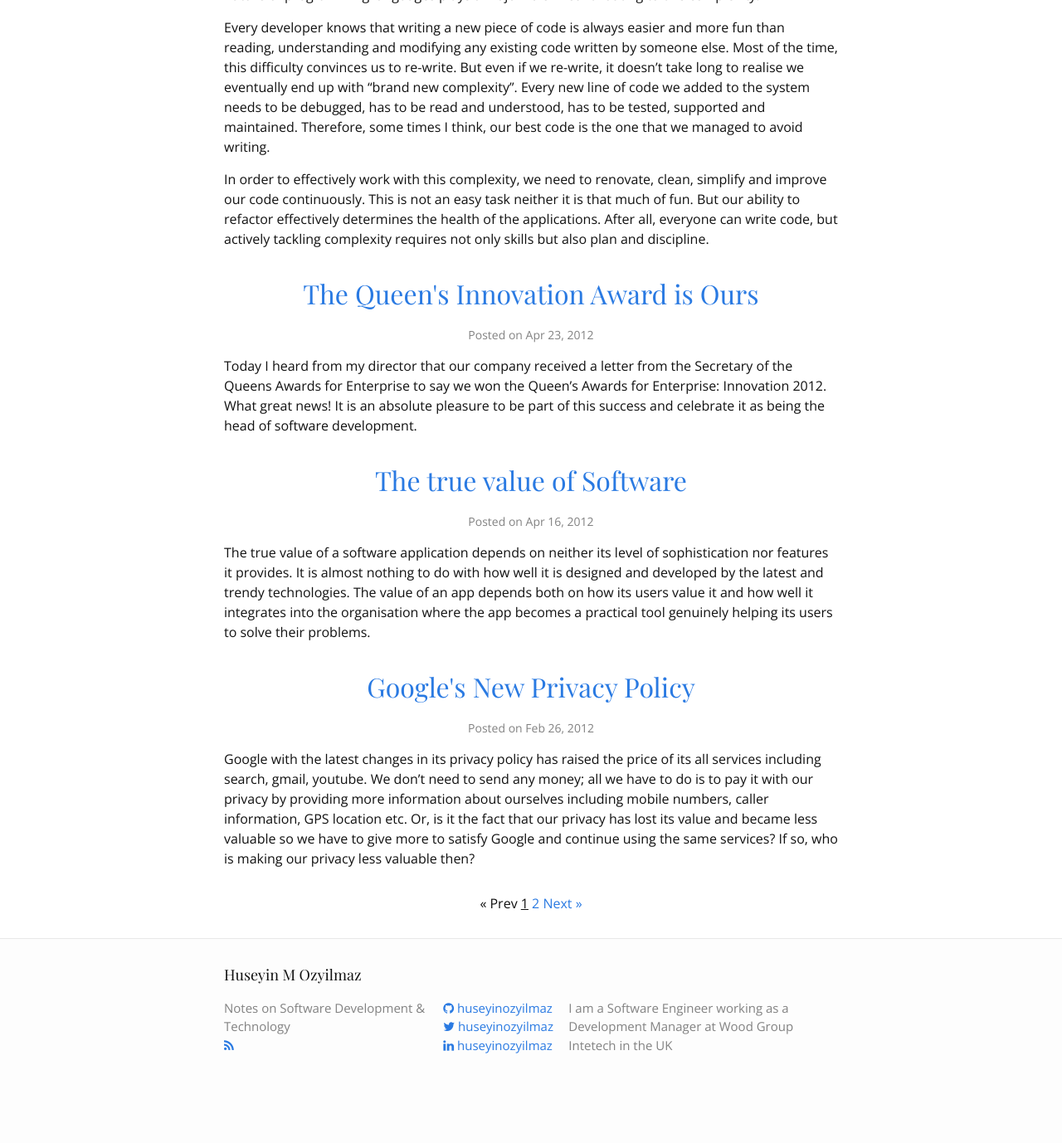
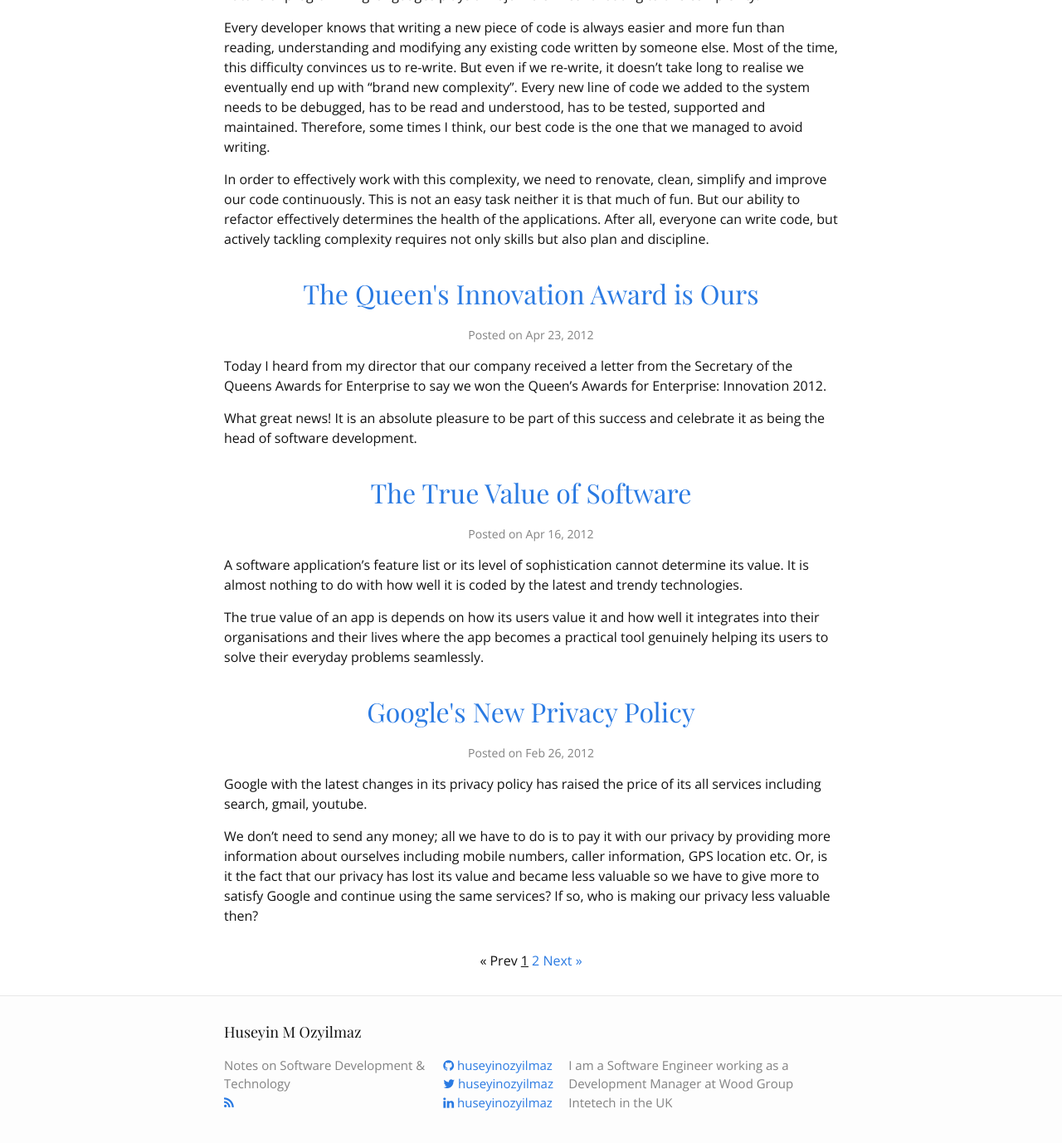
Before and after one commit to huseyinozyilmaz/huseyinozyilmaz.github.io, a Jekyll site: the page built from index.html, in a window 1280 px wide and 1400 px high, scrolled down 1229 px. Shown: the top 1378 px of the window at 83% size. Built offline with Jekyll 4.4.1, drawn with Linux system fonts in a browser that asks for light colours; nearby versions of some CDN libraries; the list of posts is cut into pages by our own code; before the commit the page ends 2560 px from its top, so only the background shows below that; some of the changed lines change nothing that is shown.

Commit message:
Updates some of the posts

```diff
--- /dev/null
+++ b/_posts/2012-04-16-the-true-value-of-software.md
@@ -0,0 +1,9 @@
+---
+layout: post
+title:  "The True Value of Software"
+date:   2012-04-16 11:09:00
+categories: posts
+---
+A software application’s feature list or its level of sophistication cannot determine its value. It is almost nothing to do with how well it is coded by the latest and trendy technologies.
+
+The true value of an app is depends on how its users value it and how well it integrates into their organisations and their lives where the app becomes a practical tool genuinely helping its users to solve their everyday problems seamlessly.
--- a/_posts/2012-04-16-the-value-of-software.md
+++ /dev/null
@@ -1,7 +0,0 @@
----
-layout: post
-title:  "The true value of Software"
-date:   2012-04-16 11:09:00
-categories: posts
----
-The true value of a software application depends on neither its level of sophistication nor features it provides. It is almost nothing to do with how well it is designed and developed by the latest and trendy technologies. The value of an app depends both on how its users value it and how well it integrates into the organisation where the app becomes a practical tool genuinely helping its users to solve their problems.
```
Also changed, not shown: _posts/2012-02-26-googles-new-privacy-policy.md (+3 -1 lines), _posts/2012-04-23-the-queens-innovation-award-is-ours.md (+3 -1 lines).
